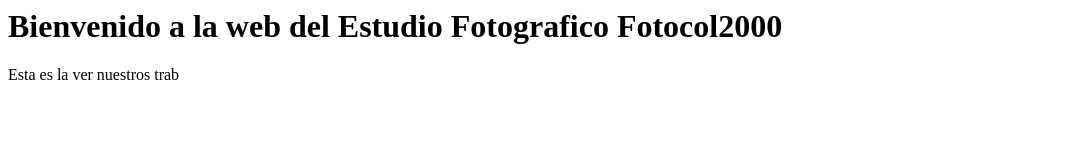
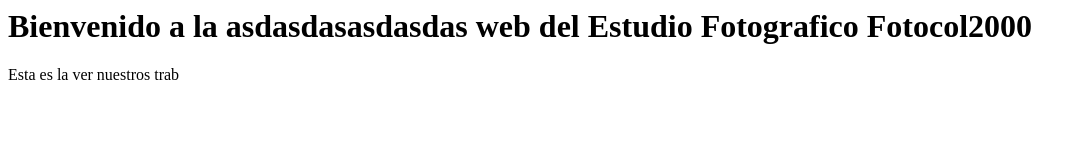
Before and after one commit to jorgemario2009/pagina-web, a plain HTML site: page index.html in a window 1280 px wide. Shown: the whole page, without its empty margins (0-1086 px from the left). Drawn offline with Linux system fonts and the light colour scheme.

Commit message:
Mas lineas
Mas lineas

```diff
--- a/index.html
+++ b/index.html
@@ -6,7 +6,7 @@
 		<title>Estudio Fotografico Fotocol2000</title>
 	</head>
 	<body>
-		<h1>Bienvenido a la web del Estudio Fotografico Fotocol2000</h1>
+		<h1>Bienvenido a la asdasdasasdasdas web del Estudio Fotografico Fotocol2000</h1>
 		<p>Esta es la  ver nuestros trab</p>
 
 
```
